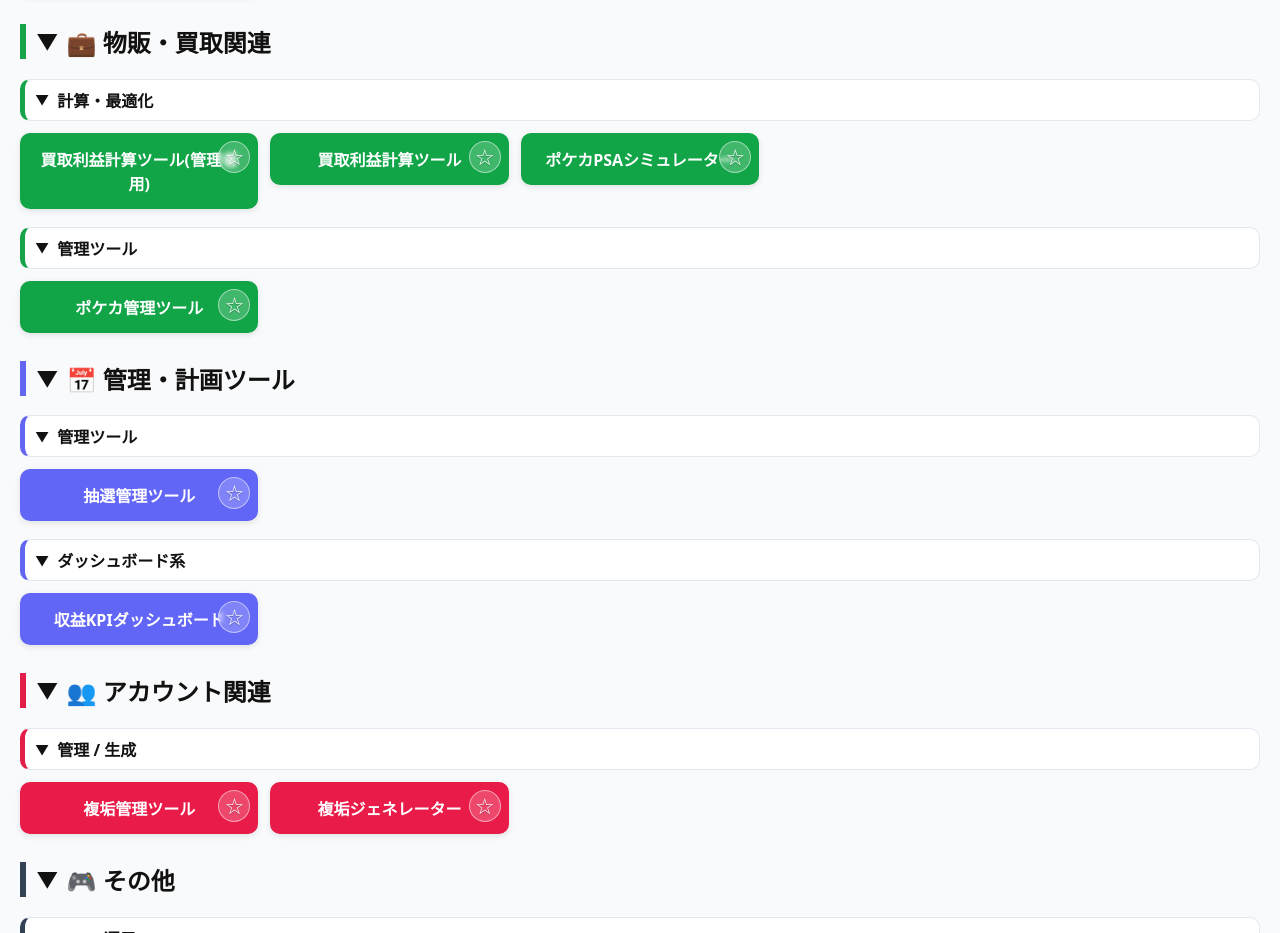
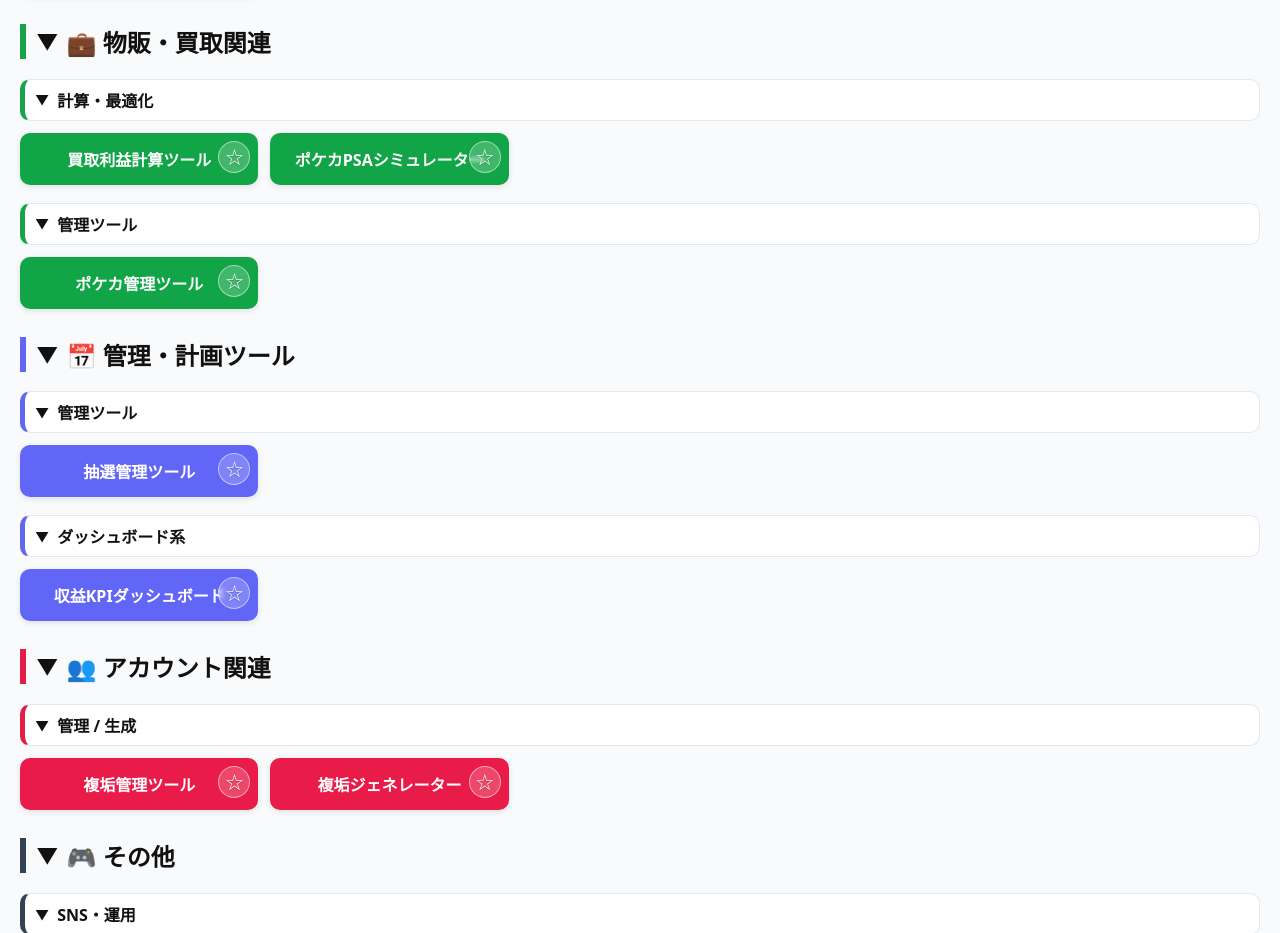
Before and after one commit to TomZeroichi/tom-toolportal, a plain HTML site: page index.html in a window 1280 px wide. Shown: the part 1160-2093 px from the top of the page. Drawn offline with Linux system fonts and the light colour scheme.

Commit message:
Update index.html

```diff
--- a/index.html
+++ b/index.html
@@ -259,10 +259,6 @@
     <div class="subsection">
       <h3 class="retail"><span class="caret">▼</span> 計算・最適化</h3>
       <div class="btn-grid">
-        <div class="tool-card">
-          <a href="https://tomtradesystem.com/kaitori-tool-kanri" class="tool-btn btn--retail" data-title="買取利益計算ツール(管理者用)">買取利益計算ツール(管理者用)</a>
-          <button class="fav-toggle" aria-label="お気に入り"><span>☆</span></button>
-        </div>
         <div class="tool-card">
           <a href="https://tomtradesystem.com/kaitori-tool" class="tool-btn btn--retail" data-title="買取利益計算ツール">買取利益計算ツール</a>
           <button class="fav-toggle" aria-label="お気に入り"><span>☆</span></button>
```
